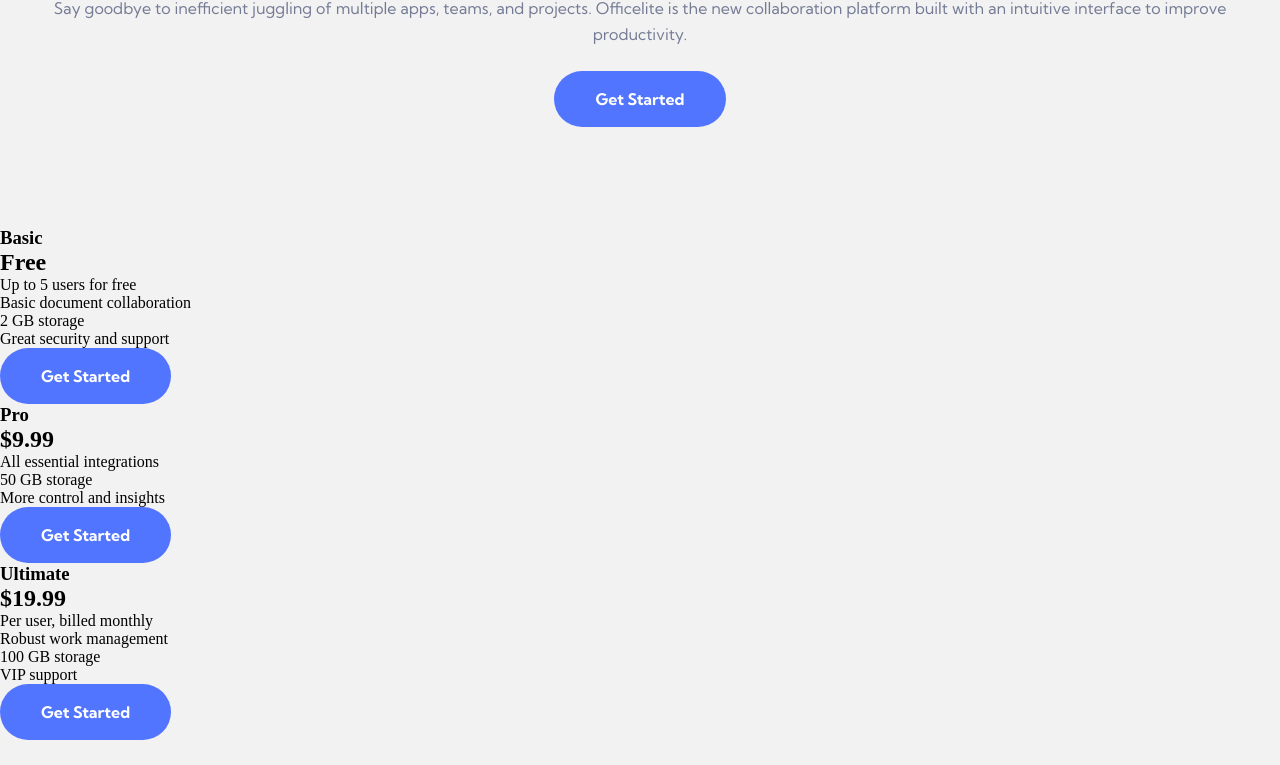
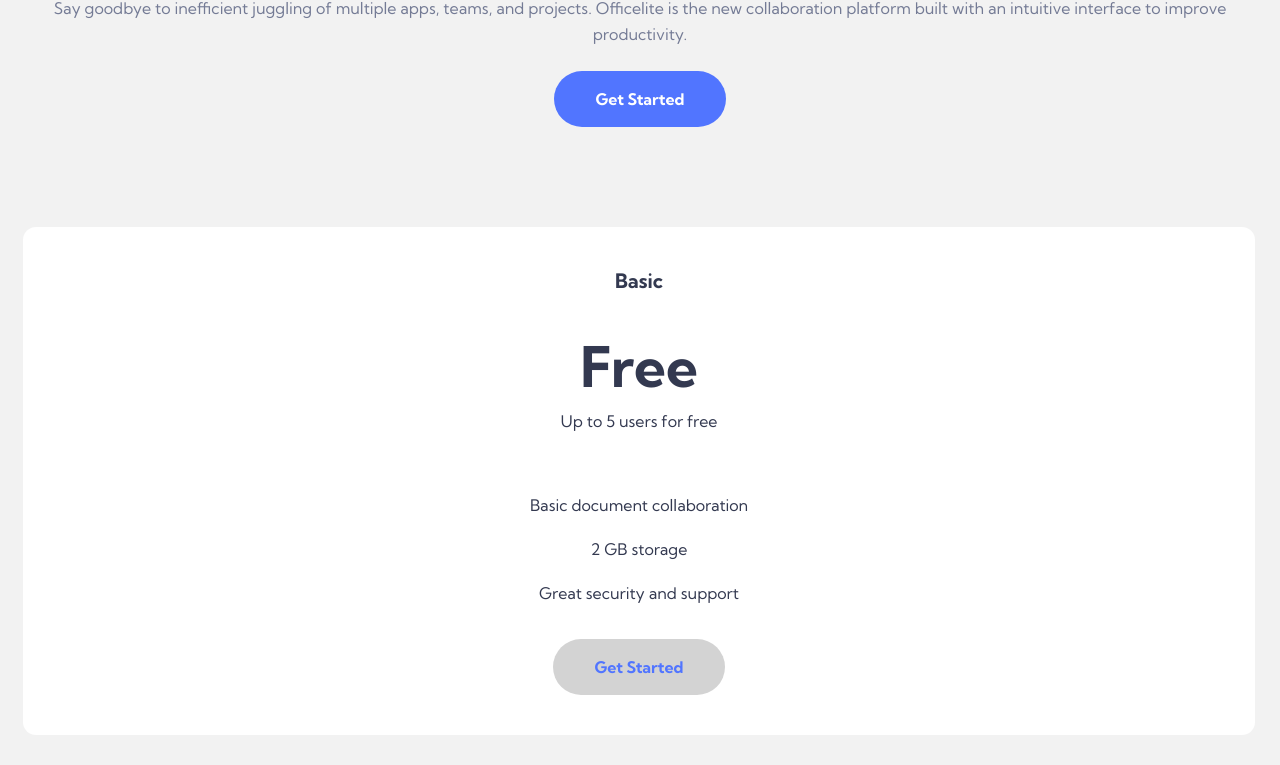
Before and after one commit to Oleksandr-Berd/officelite-soon, a React (Create React App) app: page / in a window 1280 px wide. Shown: the part 517-1282 px from the top of the page. Before the commit the page ends 1257 px from the top, so only its background shows below. Built offline with nearby package versions, Linux system fonts and the light colour scheme.

Commit message:
the proposal section mob is done

```diff
--- a/src/components/Intro/Intro.tsx
+++ b/src/components/Intro/Intro.tsx
@@ -15,7 +15,7 @@ const Intro: React.FC = () => {
         projects. Officelite is the new collaboration platform built with an
         intuitive interface to improve productivity.
       </SC.Content>
-      <ButtonLink/>
+      <ButtonLink location="intro" color="blue"/>
     </SC.CommonContainer>
   );
 };
--- a/src/components/Intro/IntroStyled.ts
+++ b/src/components/Intro/IntroStyled.ts
@@ -3,7 +3,6 @@ import styled from "@emotion/styled";
 export const CommonContainer = styled.div`
   padding-left: 24px;
   padding-right: 24px;
-  padding-bottom: 100px;
 
   text-align: center;
 `;
--- /dev/null
+++ b/src/components/Proposition/PropoSitionStyled.ts
@@ -0,0 +1,82 @@
+import styled from "@emotion/styled";
+import { StyleProps } from "../../utils/types";
+
+export const List = styled.ul`
+padding-top: 100px;
+  padding-bottom: 100px;
+  padding-left: 23px;
+  padding-right: 25px;
+
+  text-align: center;
+
+  background: linear-gradient(to bottom, #f2f2f2 50%, #25293a 50%);
+`;
+
+export const Item = styled.li<StyleProps>`
+  padding-top: 40px;
+  padding-bottom: 40px;
+  padding-left: 54px;
+  padding-right: 54px;
+
+  color: ${(props) => (props.color === "white" ? "#333950" : "#fff")};
+
+  border-radius: 13px;
+
+  &:not(:last-child) {
+    margin-bottom: 32px;
+  }
+
+  &:nth-child(1),
+  &:nth-child(3) {
+    background-color: #fff;
+  }
+
+  &:nth-child(2) {
+    background-color: #5175ff;
+
+    background-image: url(${props => props.bg});
+    background-repeat: no-repeat;
+  }
+`;
+
+export const Package = styled.h3`
+  margin-bottom: 40px;
+
+  font-family: "KumbhBold";
+  font-size: 20px;
+  line-height: 1.4;
+`;
+
+export const Price = styled.h2`
+  margin-bottom: 8px;
+
+  font-family: "KumbhBold";
+  font-size: 56px;
+  line-height: 1.14;
+`;
+
+export const UserProposal = styled.p`
+  margin-bottom: 56px;
+
+  font-family: "KumbhRegular";
+  font-size: 16px;
+  line-height: 1.75;
+`;
+
+export const SubList = styled.ul<StyleProps>`
+  margin-bottom: 32px;
+
+  & > li {
+    color: ${(props) => (props.color === "white" ? "#333950" : "#fff")};
+  }
+`;
+
+export const SubItem = styled.li`
+  font-family: "KumbhRegular";
+  font-size: 16px;
+  line-height: 1.75;
+
+  &:not(:last-child) {
+    margin-bottom: 16px;
+  }
+`;
--- a/src/components/Proposition/Proposition.tsx
+++ b/src/components/Proposition/Proposition.tsx
@@ -1,60 +1,65 @@
+
+import * as SC from "./PropoSitionStyled"
+
 import ButtonLink from "../../ui/ButtonLink/ButtonLink";
+
+import bg from "../../assets/images/item_bg_mob.svg"
 
 const Proposition:React.FC = () => {
     return (
-      <ul>
-        <li>
-          <h3>Basic</h3>
-          <h2>Free</h2>
-          <p>Up to 5 users for free</p>
-          <ul>
-            <li>
+      <SC.List>
+        <SC.Item color="white">
+          <SC.Package>Basic</SC.Package>
+          <SC.Price>Free</SC.Price>
+          <SC.UserProposal>Up to 5 users for free</SC.UserProposal>
+          <SC.SubList color="white">
+            <SC.SubItem>
               <p>Basic document collaboration</p>
-            </li>
-            <li>
+            </SC.SubItem>
+            <SC.SubItem>
               <p>2 GB storage</p>
-            </li>
-            <li>
+            </SC.SubItem>
+            <SC.SubItem>
               <p>Great security and support</p>
-            </li>
-          </ul>
-          <ButtonLink />
-        </li>
-        <li>
-          <h3>Pro</h3>
-          <h2>$9.99</h2>
-          <p>All essential integrations</p>
-          <ul>
-            <li>
+            </SC.SubItem>
+          </SC.SubList>
+          <ButtonLink location="proposal" color="grey" />
+        </SC.Item>
+        <SC.Item color="blue" bg={bg}>
+          <SC.Package>Pro</SC.Package>
+          <SC.Price>$9.99</SC.Price>
+          <SC.UserProposal>All essential integrations</SC.UserProposal>
+          <SC.SubList color="blue">
+            <SC.SubItem>
+              <p>All essential integrations</p>
+            </SC.SubItem>
+            <SC.SubItem>
               <p>50 GB storage</p>
-            </li>
-            <li>
+            </SC.SubItem>
+            <SC.SubItem>
               <p>More control and insights</p>
-            </li>
-            <li>
-              <p></p>
-            </li>
-          </ul>
-          <ButtonLink />
-        </li>
-        <li>
-          <h3>Ultimate</h3>
-          <h2>$19.99</h2>
-          <p>Per user, billed monthly</p>
-          <ul>
-            <li>
+            </SC.SubItem>
+          </SC.SubList>
+          <ButtonLink location="proposal" color="white" />
+        </SC.Item>
+        <SC.Item color="white">
+          <SC.Package>Ultimate</SC.Package>
+          <SC.Price>$19.99</SC.Price>
+          <SC.UserProposal>Per user, billed monthly</SC.UserProposal>
+          <SC.SubList color="white">
+            <SC.SubItem>
               <p>Robust work management</p>
-            </li>
-            <li>
+            </SC.SubItem>
+            <SC.SubItem>
               <p>100 GB storage</p>
-            </li>
-            <li>
+            </SC.SubItem>
+            <SC.SubItem>
               <p>VIP support</p>
-            </li>
-          </ul>
-          <ButtonLink />
-        </li>
-      </ul>
+            </SC.SubItem>
+          </SC.SubList>
+          <ButtonLink location="proposal" color="grey" />
+        </SC.Item>
+      </SC.List>
     );
 }
 
--- a/src/index.css
+++ b/src/index.css
@@ -39,3 +39,7 @@ p {
 a {
   text-decoration: none;
 }
+
+input{
+  box-sizing: border-box;
+}
--- a/src/ui/ButtonLink/ButtonLink.tsx
+++ b/src/ui/ButtonLink/ButtonLink.tsx
@@ -1,8 +1,11 @@
 import * as SC from "./ButtonLinkStyled"
 
-const ButtonLink:React.FC = () => {
+import { LinkButtonProps } from "../../utils/types";
+
+
+const ButtonLink:React.FC<LinkButtonProps> = ({location, color}) => {
     return (
-      <SC.Wrapper>
+      <SC.Wrapper location={location} color={color}>
         <a href="/sing">Get Started</a>
       </SC.Wrapper>
     );
--- a/src/ui/ButtonLink/ButtonLinkStyled.ts
+++ b/src/ui/ButtonLink/ButtonLinkStyled.ts
@@ -1,20 +1,26 @@
 import styled from "@emotion/styled";
+import { LinkButtonProps } from "../../utils/types";
 
-export const Wrapper = styled.div`
-display: inline-block;
+export const Wrapper = styled.div<LinkButtonProps>`
+  display: inline-block;
 
   padding-left: 41px;
   padding-right: 41px;
   padding-top: 14px;
   padding-bottom: 14px;
 
-  background-color: #5175ff;
+  background-color: ${(props) =>
+    props.color === "blue"
+      ? "#5175ff"
+      : props.color === "grey"
+      ? "#D3D3D3"
+      : "#fff"};
 
   border: none;
   border-radius: 28px;
 
-  & > a{
-    color: #fff;
+  & > a {
+    color: ${(props) => (props.location === "intro" ? "#fff" : "#5175FF")};
     font-family: "KumbhBold";
     font-size: 16px;
     line-height: 1.75;
```
Also changed, not shown: src/utils/types.ts (+7 -1 lines), src/assets/images/item_bg_mob.svg (added).
